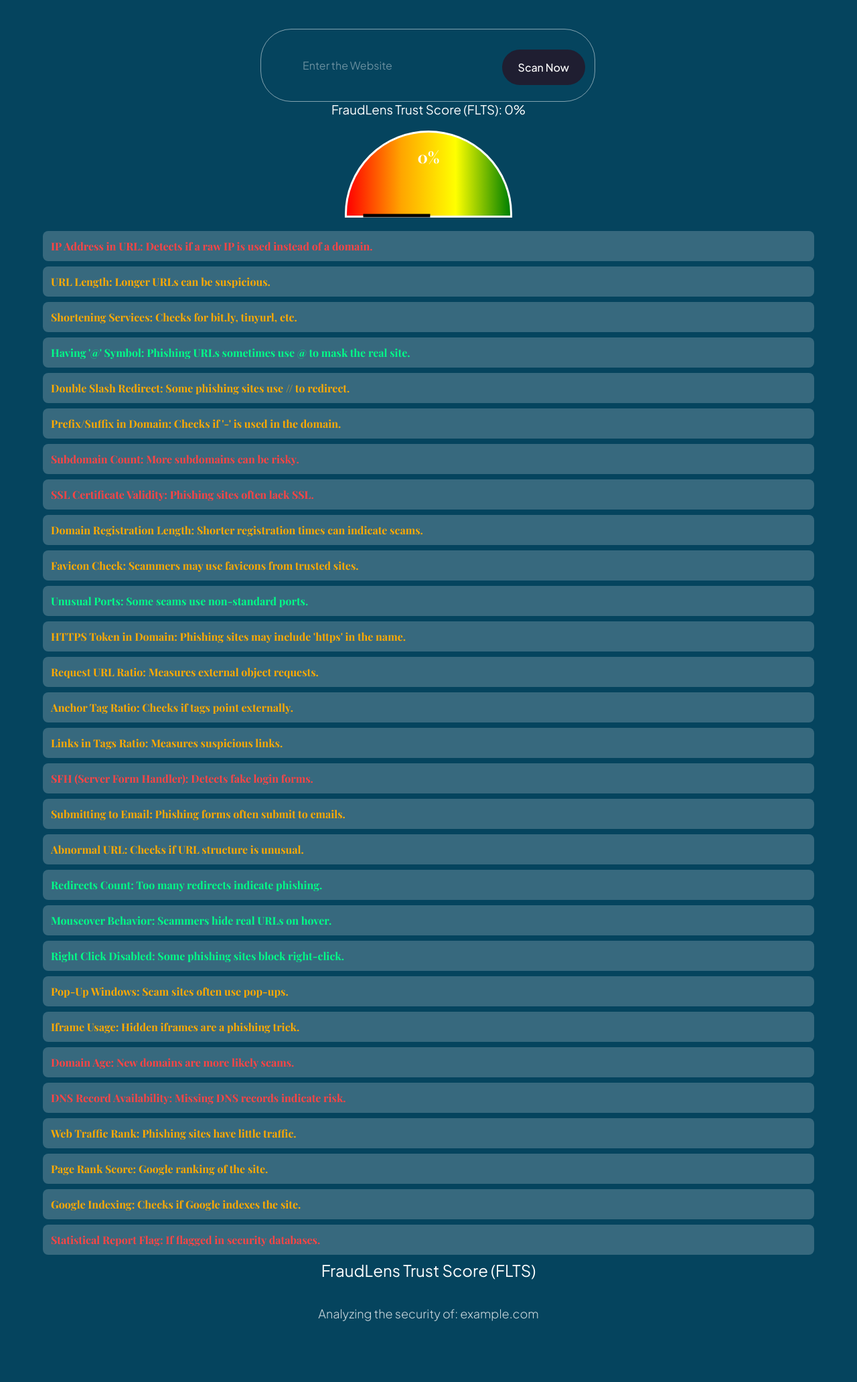
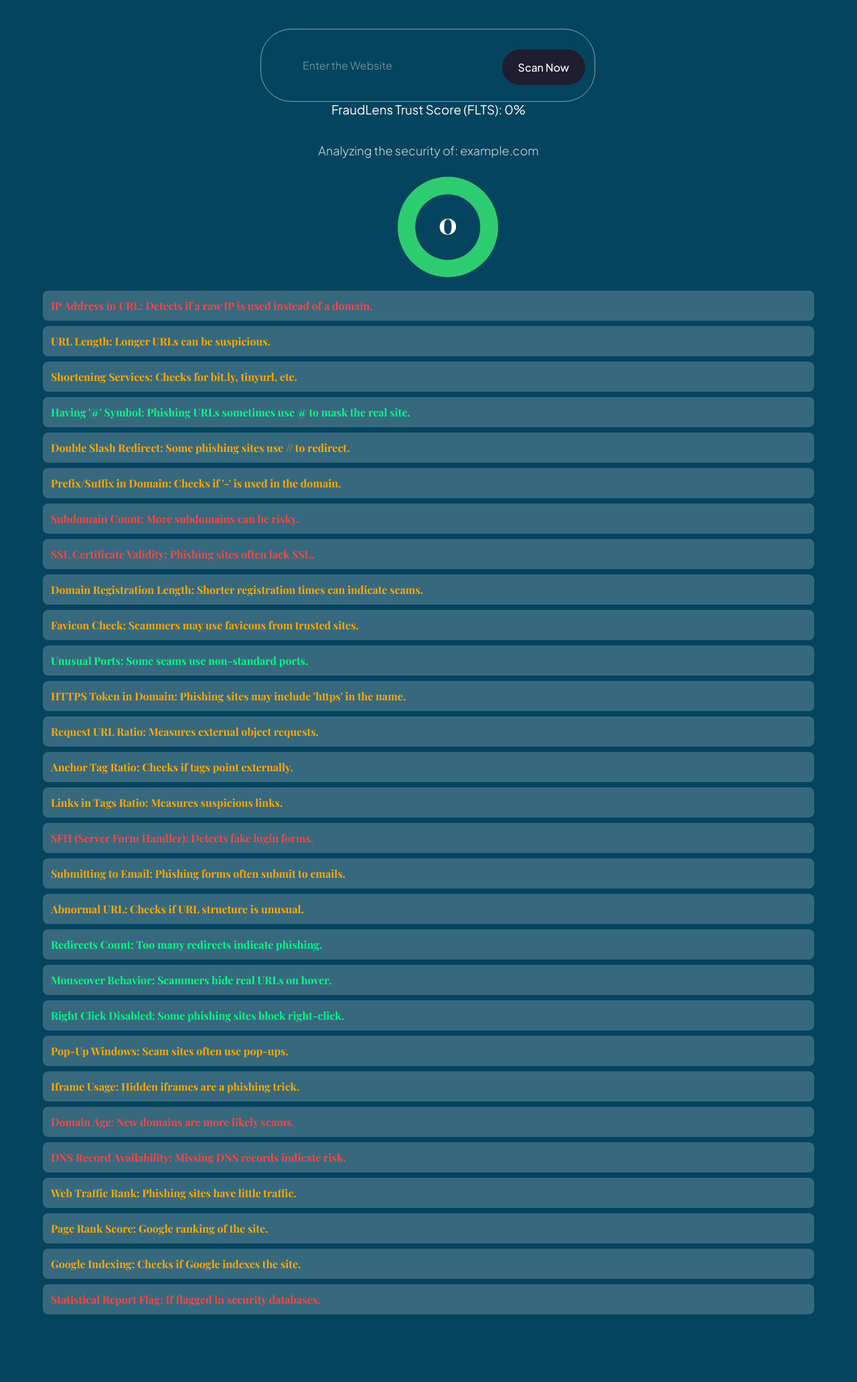
Before and after one commit to Rishabh4Jakhar/Fraudlens, a Django app: page /result/ in a window 1280 px wide. Shown: the part 411-2475 px from the top of the page at 67% size. After the commit the page ends 2374 px from the top, so only its background shows below. Run offline with Django 5.2, Linux system fonts and the light colour scheme.

Commit message:
Added pie in result page

```diff
--- a/fraudlens_backend/core/static/css/sections/result.css
+++ b/fraudlens_backend/core/static/css/sections/result.css
@@ -209,3 +209,54 @@ button:hover {
     cursor: pointer;
     transition: background 0.3s ease-in-out;
 }
+
+li {
+    list-style-type: none;
+    margin: 0;
+    padding: 0;
+    display: flex;
+    color: var(--color-white);
+    font-family: var(--plus-jakarta-sans);
+    font-weight: 400;
+}
+
+#pieChartContainer {
+  width: 150px;
+  height: 150px;
+  position: relative;
+  display: flex;
+  align-items: center;
+  justify-content: center;
+  margin-left: 46%;
+}
+
+#pieChart {
+  width: 100%;
+  height: 100%;
+  border-radius: 50%;
+  background: conic-gradient(#2ecc71 100%, #e74c3c 0%);
+  position: relative;
+}
+
+/* Creates the transparent center */
+#pieChart::after {
+  content: "";
+  width: 65%;
+  height: 65%;
+  background-color: #05445e; /* Same as your page background */
+  border-radius: 50%;
+  position: absolute;
+  top: 50%;
+  left: 50%;
+  transform: translate(-50%, -50%);
+}
+
+/* Trust Score Text */
+#trustScoreText {
+  position: relative;
+  font-size: 44px;
+  font-weight: bold;
+  color: #ffffff;
+  z-index: 1;
+  top: 25%;
+}
--- a/fraudlens_backend/core/static/js/result.js
+++ b/fraudlens_backend/core/static/js/result.js
@@ -7,9 +7,9 @@ document.getElementById("scannedUrl").innerText = url;
 const trustScore = 0;
 
 // Update UI
-document.getElementById("scoreDisplay").innerText = trustScore + "%";
-const needle = document.getElementById("needle");
-needle.style.transform = `rotate(${(trustScore / 100) * 180 - 90}deg)`;
+//document.getElementById("scoreDisplay").innerText = trustScore + "%";
+//const needle = document.getElementById("needle");
+//needle.style.transform = `rotate(${(trustScore / 100) * 180 - 90}deg)`;
 
 // Define Factors
 const factors = [
@@ -174,81 +174,68 @@ factors.forEach((factor) => {
 });
 
 document.addEventListener("DOMContentLoaded", function () {
-  // Select elements correctly
   const scanButton = document.querySelector(".scan__form button");
   const urlInput = document.querySelector(".scan__form input");
-  const resultSection = document.getElementById("result");
   const trustScoreSpan = document.getElementById("trustscore");
   const scoreDisplay = document.getElementById("scoreDisplay");
   const scannedUrlSpan = document.getElementById("scannedUrl");
   const analysisList = document.getElementById("analysisList");
-  const needle = document.getElementById("needle");
+  const pieChart = document.getElementById("pieChart");
+  const trustScoreText = document.getElementById("trustScoreText");
 
-  // Function to validate URL
   function isValidURL(url) {
-    const pattern = /^(https?:\/\/)?([\w\-]+(\.[\w\-]+)+)(:\d+)?(\/.*)?$/i;
-    return pattern.test(url);
+      return /^(https?:\/\/)?([\w\-]+(\.[\w\-]+)+)(:\d+)?(\/.*)?$/i.test(url);
   }
 
-  // Event listener for clicking the "Scan Now" button
+  function formatURL(url) {
+      return url.startsWith("http://") || url.startsWith("https://") ? url : "http://" + url;
+  }
+
   scanButton.addEventListener("click", async function () {
-    let websiteURL = urlInput.value.trim();
+      let websiteURL = formatURL(urlInput.value.trim());
 
       if (!isValidURL(websiteURL)) {
           alert("❌ Please enter a valid URL.");
           return;
       }
 
-    console.log(`🔍 Scanning URL: ${websiteURL}`); // Log input URL
-
-    // Show the entered URL in the results section
+      console.log(`🔍 Scanning URL: ${websiteURL}`);
       scannedUrlSpan.textContent = websiteURL;
 
-    // Send API request to Django backend
       try {
           let response = await fetch("/api/check-website/", {
               method: "POST",
-        headers: {
-          "Content-Type": "application/json",
-        },
+              headers: { "Content-Type": "application/json" },
               body: JSON.stringify({ url: websiteURL }),
           });
 
-      if (!response.ok) {
-        throw new Error("Failed to fetch API data");
-      }
+          if (!response.ok) throw new Error("Failed to fetch API data");
 
           let data = await response.json();
-
-      // Log the API response
           console.log("✅ API Response:", data);
 
-      // Extract response data
           let trustScore = data.trust_score || 0;
           let riskLevel = data.risk_level || "Unknown Risk";
           let actionRequired = data.action || "No action needed.";
 
-      // Update the HTML elements dynamically
           trustScoreSpan.textContent = `${trustScore}%`;
-      scoreDisplay.textContent = `${trustScore}%`;
+          //scoreDisplay.textContent = `${trustScore} / 100`;
+          trustScoreText.textContent = `${trustScore}%`; // Update center text
+
           analysisList.innerHTML = `
-                <li><strong>Risk Level:</strong> ${riskLevel}</li>
+              <li><strong>Risk Level:</strong> ${riskLevel}</li><br>
               <li><strong>Action Required:</strong> ${actionRequired}</li>
           `;
 
-      // Adjust speedometer needle position based on trust score
-      let angle = ((trustScore / 100) * 180) - 90;
-      needle.style.transform = `rotate(${angle}deg)`;
+          // Update the pie chart using CSS conic-gradient
+          pieChart.style.background = `conic-gradient(#2ecc71 ${trustScore}%, #e74c3c 0%)`;
 
-      // Show the results section
-      resultSection.classList.remove("hidden");
       } catch (error) {
           console.error("❌ Error fetching website scan results:", error);
           alert("⚠️ Error fetching website scan results. Please try again.");
       }
   });
 
-  // Optional: Allow pressing "Enter" to trigger the scan
   urlInput.addEventListener("keypress", function (event) {
       if (event.key === "Enter") {
           scanButton.click();
--- a/fraudlens_backend/core/templates/result.html
+++ b/fraudlens_backend/core/templates/result.html
@@ -26,18 +26,14 @@
 
         <div id="result" class="hidden">
           <h3>FraudLens Trust Score (FLTS): <span id="trustscore">0%</span></h3>
-
-          <div class="speedometer">
-              <div class="needle" id="needle"></div>
-              <div class="score" id="scoreDisplay">0%</div>
-          </div>
+          <p>Analyzing the security of: <span id="scannedUrl"></span></p>  <br>
+          <div id="pieChartContainer">
+            <div id="pieChart">
+                <span id="trustScoreText">0</span>
+            </div>
+        </div>
           <ul id="analysisList"></ul>
           <div class="flts">
-            <h1>FraudLens Trust Score (FLTS)</h1>
-            <p>Analyzing the security of: <span id="scannedUrl"></span></p>
-
-
-
             <div id="analysisList"></div>
 
         </div>
```
Lines whose indentation alone changed are shown as unchanged.
